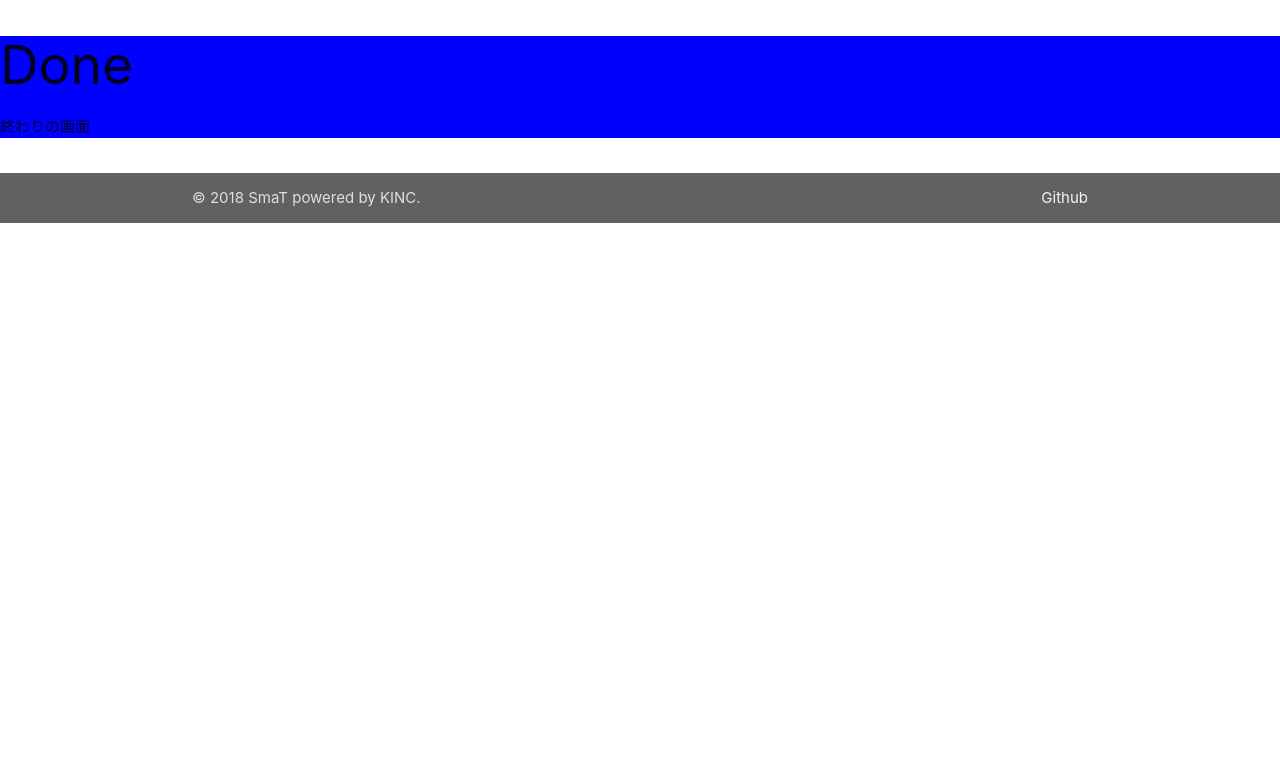
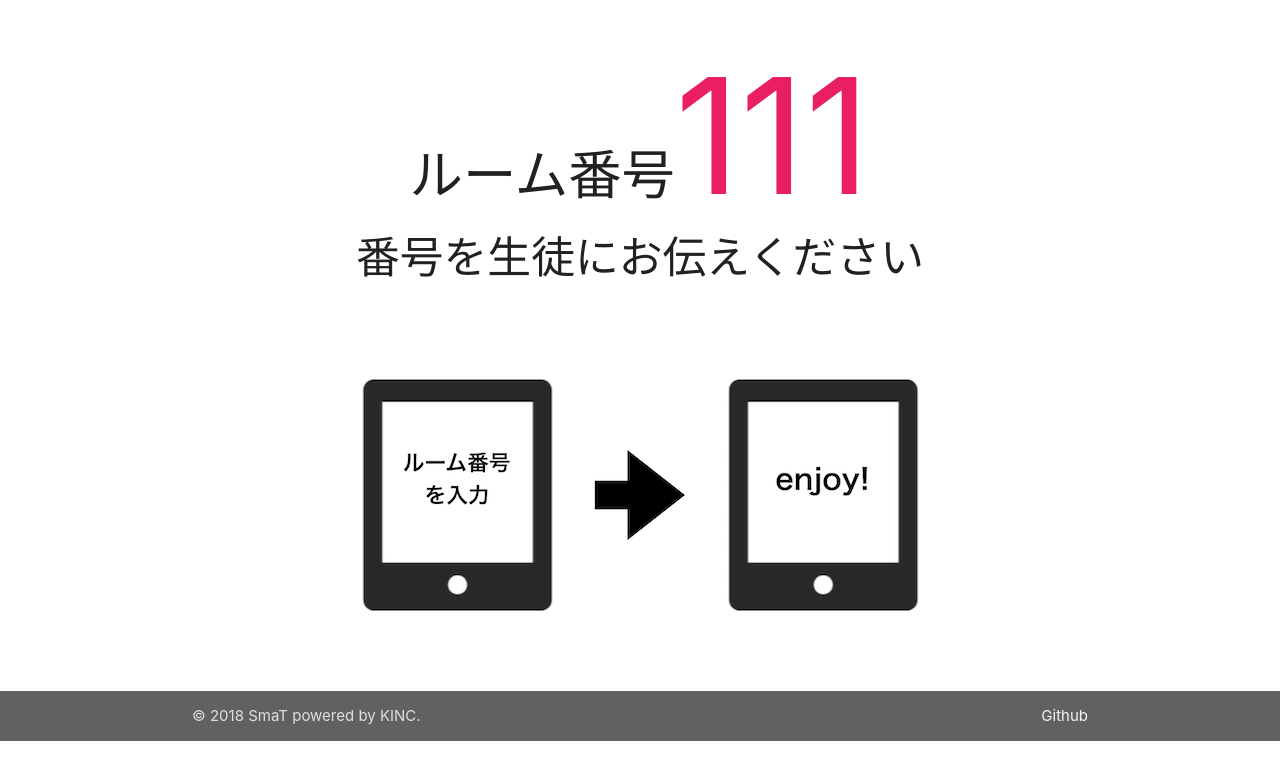
Before and after one commit to kinc-shinshu/smat-teacher-client, a React (Create React App) app: page /done in a window 1280 px wide. Shown: the top 780 px of the page. Built offline with nearby package versions, Linux system fonts and the light colour scheme.

Commit message:
PageFristLookDone

```diff
--- a/src/screens/Done.js
+++ b/src/screens/Done.js
@@ -1,13 +1,20 @@
 import React, { Component } from 'react';
 import 'materialize-css';
 import 'materialize-css/dist/css/materialize.min.css';
+import tabletIcon from './tabletIcon.png';
 
 export class Done extends Component {
   render() {
+    var roomID = "111";
     return (
-      <div style={{background: "blue"}}>
-        <h2>Done</h2>
-        <p>終わりの画面</p>
+      <div>
+        <div className="container">
+          <h2 className="center-align" style={{marginTop:"2em"}}>ルーム番号<span style={{fontSize:"3em"}} className="pink-text">{roomID}</span></h2>
+          <h3 className="center-align hide-on-small-only" style={{marginBottom:"1em"}}>番号を生徒にお伝えください</h3>
+        </div>
+        <div className="center-align">
+          <img src={tabletIcon} />
+        </div>
       </div>
     )
   }
```
Also changed, not shown: src/screens/tabletIcon.png (added).
